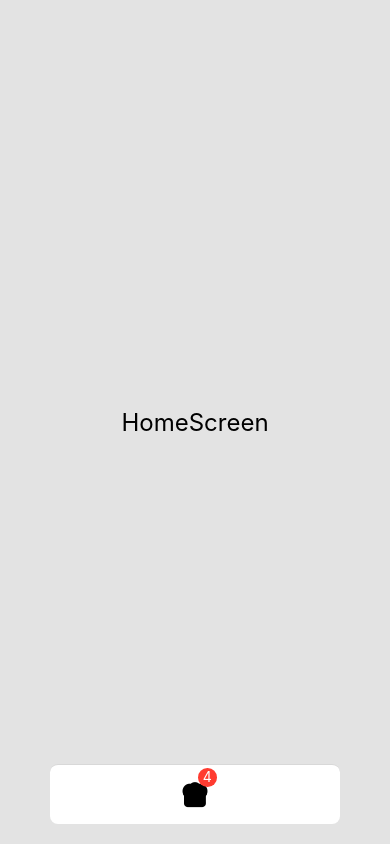
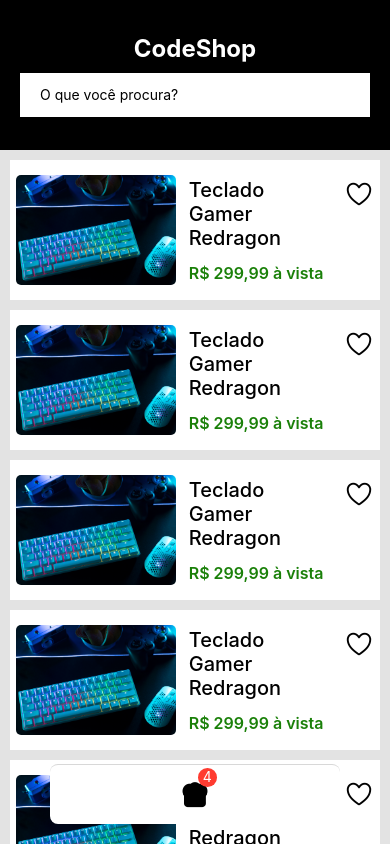
Before and after one commit to whohenrique/CodeShop, a React Native app: screen /Home in a window 390 px wide. Built offline with nearby package versions, Linux system fonts and the light colour scheme.

Commit message:
Product component created

```diff
--- /dev/null
+++ b/src/@types/types.d.ts
@@ -0,0 +1,2 @@
+declare module '*.png'
+declare module '*.jpg'
--- /dev/null
+++ b/src/components/Header/index.tsx
@@ -0,0 +1,25 @@
+import React, { useState } from 'react';
+import { SafeAreaView, View, Text, TextInput } from 'react-native';
+
+import { styles } from './styles'
+
+export default function Header() {
+
+  const [searchQuery, setSearchQuery] = useState("")
+
+
+  return (
+    <SafeAreaView style={styles.container}>
+      <Text style={styles.textContainer}>CodeShop</Text>
+      <View>
+        <TextInput
+          clearButtonMode='always'
+          placeholder='O que você procura?'
+          autoCapitalize='none'
+          style={styles.searchBar}
+          value={searchQuery}
+        />
+      </View>
+    </SafeAreaView>
+  )
+}
--- /dev/null
+++ b/src/components/Header/styles.ts
@@ -0,0 +1,26 @@
+import { StyleSheet } from "react-native";
+import { theme } from "../../theme";
+
+export const styles = StyleSheet.create({
+    container: {
+        justifyContent: 'center',
+        alignItems: 'center',
+        width: '100%',
+        height: 150,
+        backgroundColor: theme.colors.BLACK,
+    },
+    textContainer: {
+        color: theme.colors.WHITE,
+        fontSize: theme.font_size.title,
+        fontWeight: 'bold',
+        marginBottom: 10,
+    },
+    searchBar: {
+        height: 44,
+        width: 350,
+        paddingHorizontal: 20,
+        paddingVertical: 10,
+        backgroundColor: theme.colors.WHITE,
+        color: theme.colors.BLACK,
+    },
+});
--- /dev/null
+++ b/src/components/Product/index.tsx
@@ -0,0 +1,45 @@
+import { ReactNode } from 'react';
+import { useState } from 'react';
+import { View, Text, SafeAreaView, Image, TouchableOpacity } from 'react-native';
+import productImage from '../../assets/Teclado Gamer.jpg';
+import { Ionicons } from '@expo/vector-icons';
+
+import { styles } from './styles';
+
+interface ProductProps {
+    image: ReactNode;
+    title: string;
+    price: string;
+    favorite: boolean;
+}
+
+export default function Product({image, title, price, favorite: initialFavorite}: ProductProps) {
+
+  const [favorite, setFavorite] = useState(initialFavorite);
+
+  const toggleFavorite = () => {
+    setFavorite(!favorite);
+  };
+
+  return (
+    <SafeAreaView style={styles.container}>
+      <TouchableOpacity style={styles.product} >
+        <View >
+          {image && <Image source={productImage} style={styles.productImage}/> }
+        </View>
+
+        <View style={styles.productInfo}>
+          <View style={styles.content}>
+          <Text style={styles.productTitle}>{title}</Text>
+            <View>
+              <TouchableOpacity style={{paddingLeft: 20}} onPress={toggleFavorite}>
+                <Ionicons name={favorite ? 'heart' : 'heart-outline'} size={30} color={favorite ? 'red' : 'black'} />
+              </TouchableOpacity>
+            </View>
+          </View>
+          <Text style={styles.productPrice}>R$ {price} à vista</Text>
+        </View>
+      </TouchableOpacity>
+    </SafeAreaView>
+  )
+}
--- /dev/null
+++ b/src/components/Product/styles.ts
@@ -0,0 +1,44 @@
+import { StyleSheet } from "react-native";
+import { theme } from "../../theme";
+
+export const styles = StyleSheet.create({
+  container: {
+    justifyContent: 'center',
+    alignItems: 'center',
+    marginTop: 10,
+  },
+  content: {
+    flexDirection: 'row',
+    justifyContent: 'space-around',
+
+  },
+  product: {
+    flexDirection: 'row',
+    alignItems: 'center',
+    justifyContent: 'space-around',
+    backgroundColor: theme.colors.WHITE,
+    height: 140,
+    width: '95%'
+  },
+  productImage: {
+    width: 160,
+    height: 110,
+    borderRadius: 5,
+  },
+  productInfo: {
+    flexDirection: 'column',
+    alignItems: 'flex-start',
+    justifyContent: 'space-between',
+    height: '75%',
+    maxWidth: '50%',
+  },
+  productTitle: {
+    fontSize: theme.font_size.title_2,
+    fontWeight: '500',
+  },
+  productPrice: {
+    color: theme.colors.GREEN,
+    fontSize: 16,
+    fontWeight: '600',
+  },
+});
--- a/src/screens/HomeScreen/Home.tsx
+++ b/src/screens/HomeScreen/Home.tsx
@@ -1,10 +1,75 @@
-import { SafeAreaView, Text } from 'react-native';
+import { SafeAreaView, ScrollView, Text } from 'react-native';
+import Header from '../../components/Header';
+import Product from '../../components/Product';
+
 import { styles } from './styles';
 
 export default function Home() {
   return (
     <SafeAreaView style={styles.container}>
-      <Text style={styles.text}>HomeScreen</Text>
+      <Header />
+      <ScrollView>
+        <Product
+          image
+          title='Teclado Gamer Redragon'
+          price='299,99'
+          favorite={false}
+        />
+        <Product
+          image
+          title='Teclado Gamer Redragon'
+          price='299,99'
+          favorite={false}
+        />
+        <Product
+          image
+          title='Teclado Gamer Redragon'
+          price='299,99'
+          favorite={false}
+        />
+        <Product
+          image
+          title='Teclado Gamer Redragon'
+          price='299,99'
+          favorite={false}
+        />
+        <Product
+          image
+          title='Teclado Gamer Redragon'
+          price='299,99'
+          favorite={false}
+        />
+        <Product
+          image
+          title='Teclado Gamer Redragon'
+          price='299,99'
+          favorite={false}
+        />
+        <Product
+          image
+          title='Teclado Gamer Redragon'
+          price='299,99'
+          favorite={false}
+        />
+        <Product
+          image
+          title='Teclado Gamer Redragon'
+          price='299,99'
+          favorite={false}
+        />
+        <Product
+          image
+          title='Teclado Gamer Redragon'
+          price='299,99'
+          favorite={false}
+        />
+        <Product
+          image
+          title='Teclado Gamer Redragon'
+          price='299,99'
+          favorite={false}
+        />
+      </ScrollView>
     </SafeAreaView>
   )
 }
--- a/src/screens/HomeScreen/styles.ts
+++ b/src/screens/HomeScreen/styles.ts
@@ -5,8 +5,6 @@ export const styles = StyleSheet.create({
   container: {
     flex: 1,
     backgroundColor: theme.colors.GRAY,
-    alignItems: 'center',
-    justifyContent: 'center',
   },
   text: {
     fontSize: theme.font_size.title
--- a/src/theme/index.ts
+++ b/src/theme/index.ts
@@ -1,8 +1,6 @@
 import { useFonts, Inter_400Regular, Inter_700Bold,  } from "@expo-google-fonts/inter";
 
-// const [fontsLoaded] = useFonts({
-//     Inter_400Regular, Inter_700Bold,
-// })
+
 export const theme = {
     colors: {
         WHITE: '#FFFFFF',
@@ -12,8 +10,8 @@ export const theme = {
     },
 
     font_family: {
-        regular: Inter_400Regular,
-        bold: Inter_700Bold,
+        regular: 'Inter_400Regular',
+        bold: 'Inter_700Bold',
     },
 
     font_size: {
```
Also changed, not shown: src/assets/Teclado Gamer.jpg (added).
